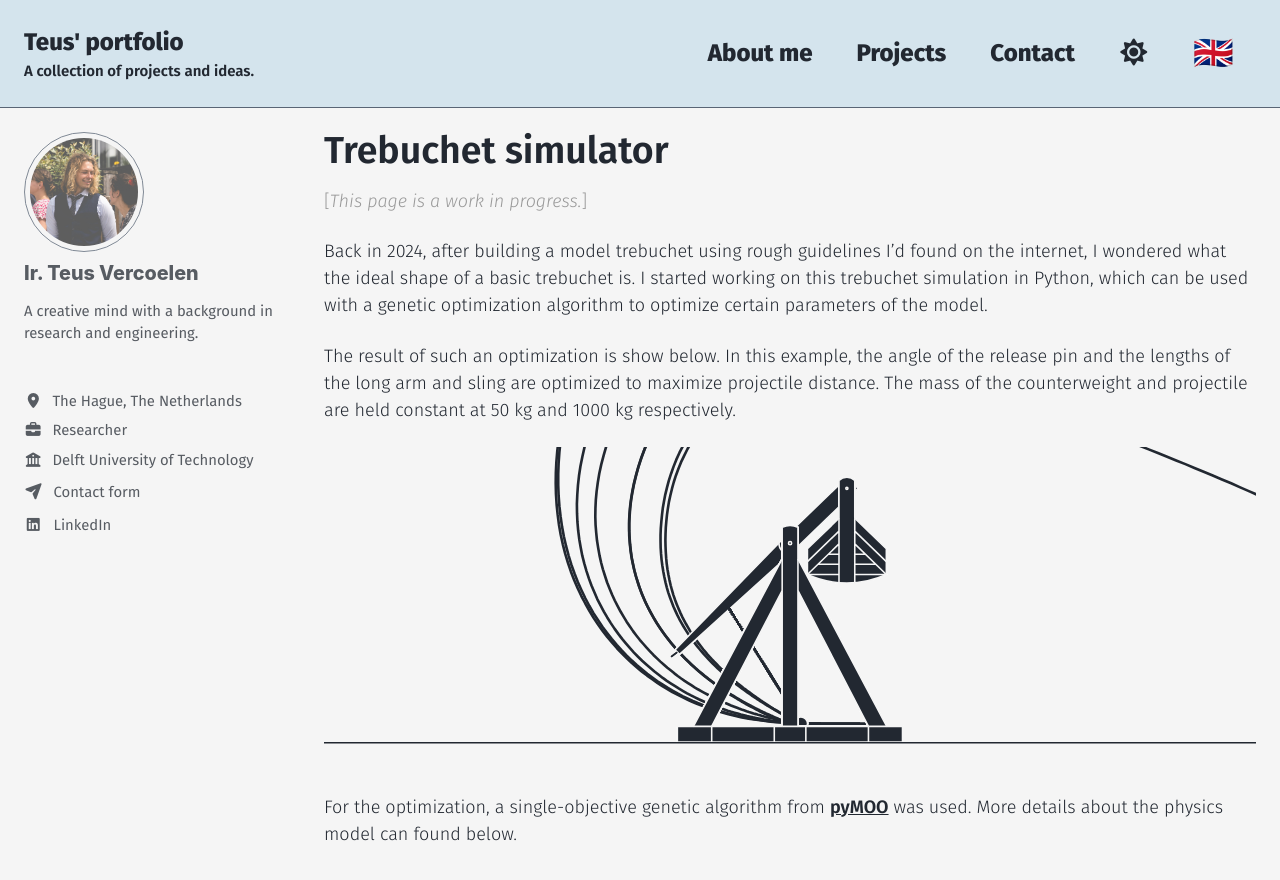
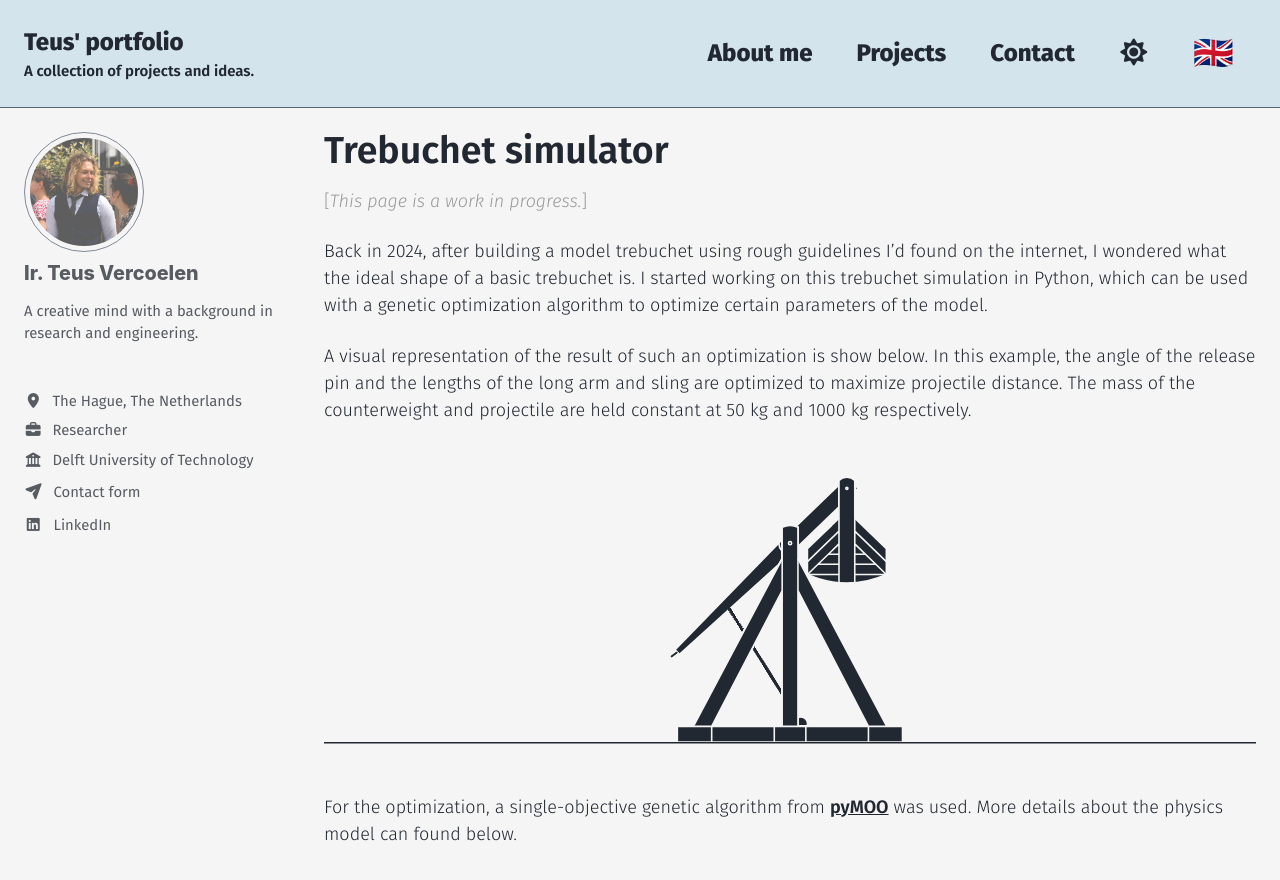
Before and after one commit to TeusVercoelen/TeusVercoelen.github.io, a Jekyll site: the page built from _projects/en/project-04.md, in a window 1280 px wide and 900 px high. Shown: the top 880 px of the window. Built offline with Jekyll 4.4.1, drawn with Linux system fonts in a browser that asks for light colours; cached includes are drawn as plain includes; some web fonts are replaced; formulas are drawn with MathJax 3.

Commit message:
Fixed issue with project-04 content

```diff
--- a/_projects/en/project-04.md
+++ b/_projects/en/project-04.md
@@ -20,7 +20,7 @@ order: 1
 
 Back in 2024, after building a model trebuchet using rough guidelines I'd found on the internet, I wondered what the ideal shape of a basic trebuchet is. I started working on this trebuchet simulation in Python, which can be used with a genetic optimization algorithm to optimize certain parameters of the model.
 
-The result of such an optimization is show below. In this example, the angle of the release pin and the lengths of the long arm and sling are optimized to maximize projectile distance. The mass of the counterweight and projectile are held constant at 50 kg and 1000 kg respectively.
+A visual representation of the result of such an optimization is show below. In this example, the angle of the release pin and the lengths of the long arm and sling are optimized to maximize projectile distance. The mass of the counterweight and projectile are held constant at 50 kg and 1000 kg respectively.
 
 <div id="project-svg"></div>
 
```
Also changed, not shown: _includes/svgs/project-04-06.svg.
